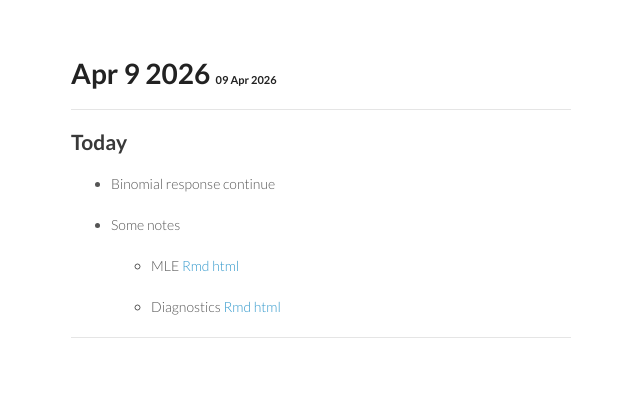
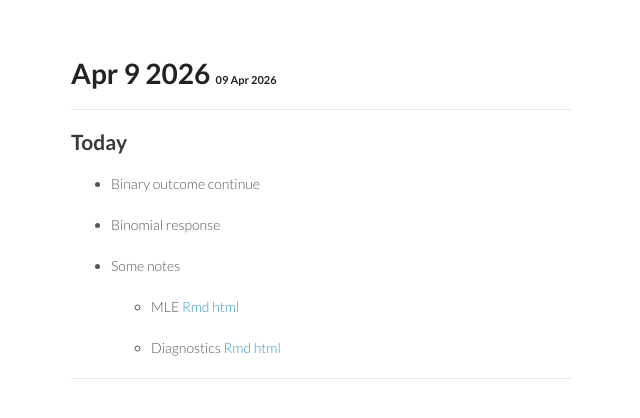
Before and after one commit to ucla-biostat-200c/2026spring, a Jekyll site: the page built from _posts/2026-04-09-week2-day2.md, in a window 1280 px wide. Shown: the top 418 px of the page, without its empty margins (499-1139 px from the left). Built offline with Jekyll 4.4.1, drawn with Linux system fonts in a browser that asks for light colours.

Commit message:
revise post

```diff
--- a/_posts/2026-04-09-week2-day2.md
+++ b/_posts/2026-04-09-week2-day2.md
@@ -6,7 +6,9 @@ category: biostat200Cspring2026
 
 ## Today
 
-* Binomial response continue
+* Binary outcome continue
+
+* Binomial response
 
 * Some notes
 
```
